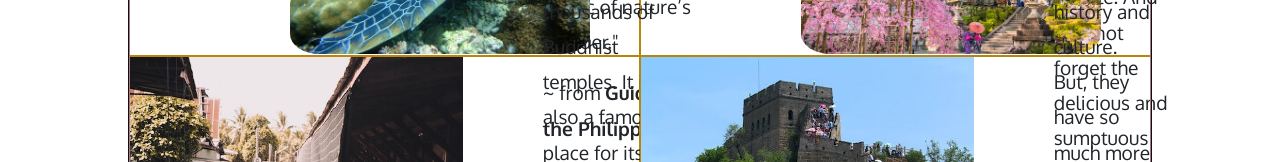
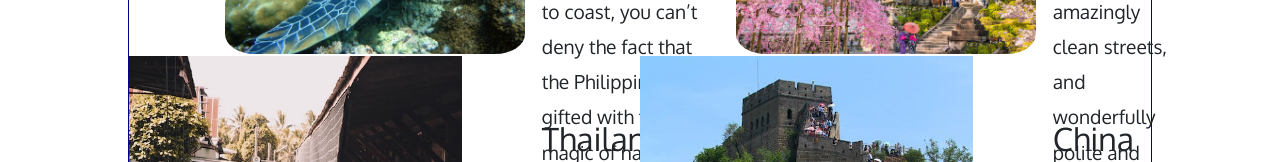
Before and after one commit to marked-gil/discover-asia, a plain HTML site: page destinations.html in a window 1280 px wide. Shown: the part 790-952 px from the top of the page. Drawn offline with nearby package versions, Linux system fonts and the light colour scheme; a web font is replaced by a local one.

Commit message:
Re-adjust position of secondary img slightly to left to allow text to be visible when spreading down

```diff
--- a/assets/css/style.css
+++ b/assets/css/style.css
@@ -1048,7 +1048,7 @@ label[for="agree-to-terms"] {
 }
 
 .destinations-inner-wrapper {
-    border: 1px solid darkgoldenrod;
+    /* border: 1px solid darkgoldenrod; */
     display: flex;
     height: 35rem;
     width: 50%;
@@ -1067,29 +1067,13 @@ label[for="agree-to-terms"] {
 }
 
 .secondary-img-box {
-    /* background-color: #2093f9; */
-    /* border-radius: 10px 100px; */
     border-radius: 10%;
     height: 12.48rem;
     width: 18.72rem;
     overflow: hidden;
     position: absolute;
-    left: 10rem;
+    left: 6rem;
     top: 64%;
-}
-
-.text-inner-wrapper {
-    display: flex;
-    align-content: flex-start;
-    flex-direction: column;
-    justify-content: center;
-    padding: 4rem 2.5rem 2.5rem 5rem;
-}
-
-.best-quote {
-    font-size: 1.2rem;
-    line-height: 2.2rem;
-    margin: 1rem 0;
 }
 
 .primary-img {
@@ -1102,4 +1086,21 @@ label[for="agree-to-terms"] {
     width: 118%;
 }
 
+.text-inner-wrapper {
+    display: flex;
+    align-content: flex-start;
+    flex-direction: column;
+    justify-content: start;
+    padding: 4rem 5rem 2.5rem 5rem;
+}
+
+.best-quote {
+    font-size: 1.2rem;
+    line-height: 2.2rem;
+}
+
+.quote-author {
+    text-align: end;
+}
+
 /* END --> DESTINATIONS */
```
